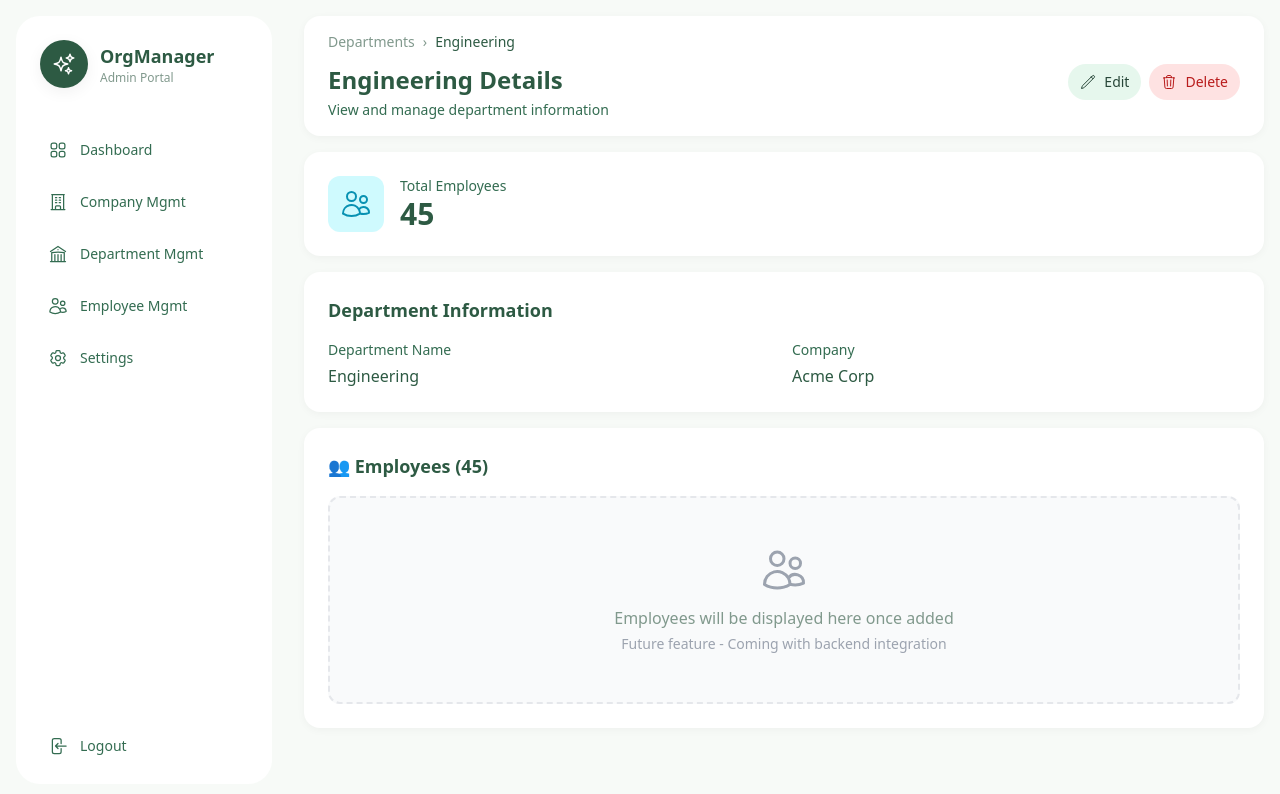
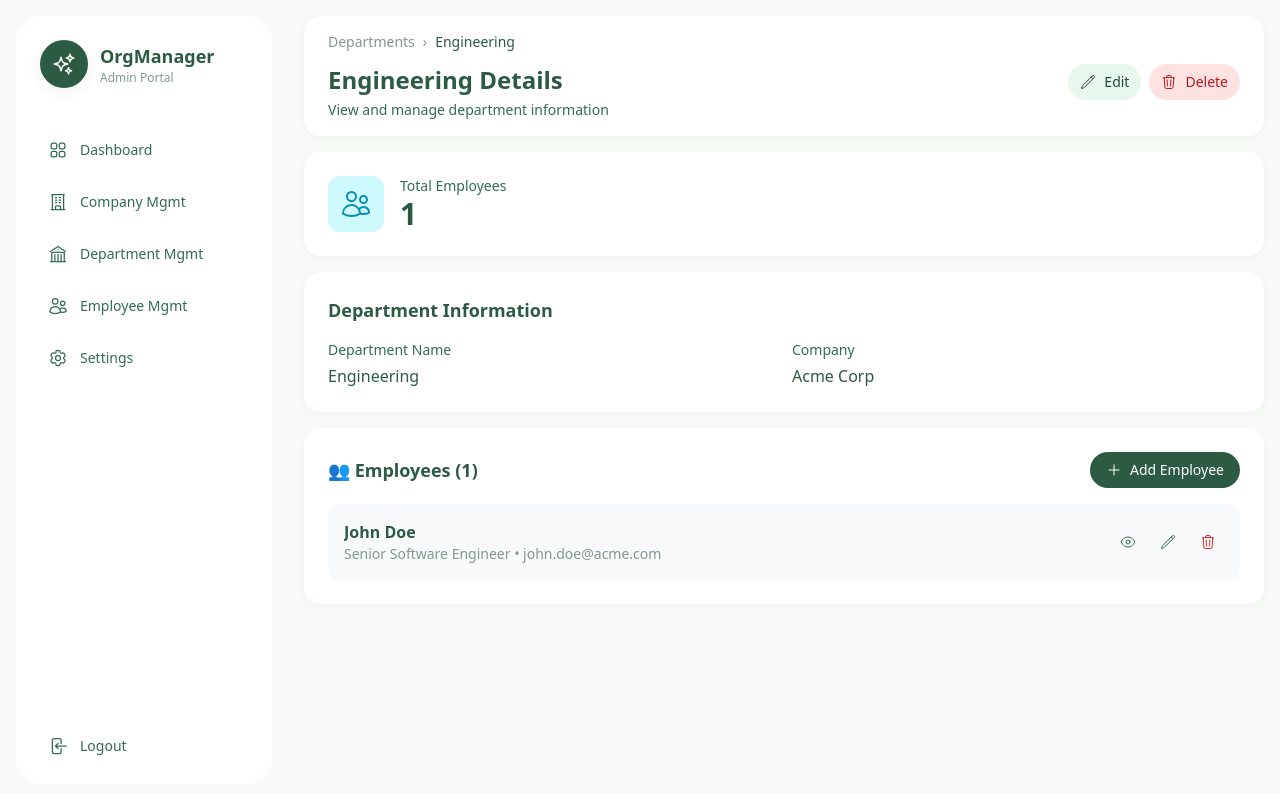
Before and after one commit to ahmednajibe/ems-task, a Vue app: page /departments/1 in a window 1280 px wide. Shown: the top 794 px of the page. Built offline with nearby package versions, Linux system fonts and the light colour scheme.

Commit message:
feat: add company and department detail views, employee form view, and department modal component

```diff
--- a/src/components/departments/DepartmentModal.vue
+++ b/src/components/departments/DepartmentModal.vue
@@ -7,6 +7,7 @@ import { XMarkIcon } from '@heroicons/vue/24/outline'
 interface Props {
   isOpen: boolean
   department?: Department | null
+  preselectedCompanyId?: string
 }
 
 interface Emits {
@@ -41,7 +42,10 @@ watch(() => props.department, (department) => {
       companyId: department.companyId
     }
   } else {
-    resetForm()
+    formData.value = {
+      name: '',
+      companyId: props.preselectedCompanyId || ''
+    }
   }
 }, { immediate: true })
 
@@ -94,7 +98,8 @@ const handleClose = () => {
             <select
               v-model="formData.companyId"
               required
-              class="w-full px-4 py-2.5 bg-white border border-neutral-200 rounded-xl focus:border-primary-500 focus:ring-2 focus:ring-primary-100 outline-none transition-all"
+              :disabled="!!preselectedCompanyId"
+              class="w-full px-4 py-2.5 bg-white border border-neutral-200 rounded-xl focus:border-primary-500 focus:ring-2 focus:ring-primary-100 outline-none transition-all disabled:bg-neutral-50 disabled:cursor-not-allowed"
             >
               <option value="">Select a company...</option>
               <option
--- a/src/views/CompanyDetailView.vue
+++ b/src/views/CompanyDetailView.vue
@@ -456,6 +456,7 @@ const cancelDeleteEmployee = () => {
       v-if="company"
       :is-open="isDepartmentModalOpen"
       :department="editingDepartment"
+      :preselected-company-id="company.id"
       @close="closeDepartmentModal"
       @save="handleSaveDepartment"
     />
--- a/src/views/DepartmentDetailView.vue
+++ b/src/views/DepartmentDetailView.vue
@@ -3,21 +3,31 @@ import { ref, computed } from 'vue'
 import { useRoute, useRouter } from 'vue-router'
 import { useDepartmentsStore } from '@/store/departments'
 import { useCompaniesStore } from '@/store/companies'
+import { useEmployeesStore } from '@/store/employees'
 import { useToastStore } from '@/store/toast'
 import DashboardLayout from '@/components/layout/DashboardLayout.vue'
 import ConfirmDialog from '@/components/common/ConfirmDialog.vue'
 import {
   PencilIcon,
   TrashIcon,
-  UsersIcon
+  UsersIcon,
+  PlusIcon,
+  EyeIcon
 } from '@heroicons/vue/24/outline'
 
+// ==========================================
+// 1. STORES & ROUTER
+// ==========================================
 const route = useRoute()
 const router = useRouter()
 const departmentsStore = useDepartmentsStore()
 const companiesStore = useCompaniesStore()
+const employeesStore = useEmployeesStore()
 const toastStore = useToastStore()
 
+// ==========================================
+// 2. COMPUTED - DEPARTMENT DATA
+// ==========================================
 const departmentId = computed(() => route.params.id as string)
 const department = computed(() => departmentsStore.getDepartmentById(departmentId.value))
 const company = computed(() =>
@@ -30,10 +40,26 @@ if (!department.value) {
   router.push('/departments')
 }
 
+// ==========================================
+// 3. COMPUTED - FILTERED DATA
+// ==========================================
+const departmentEmployees = computed(() => {
+  if (!department.value) return []
+  return employeesStore.getEmployeesByDepartment(department.value.id)
+})
+
+// ==========================================
+// 4. REACTIVE STATE
+// ==========================================
 const isConfirmOpen = ref(false)
+const isEmployeeDeleteOpen = ref(false)
+const employeeToDelete = ref<any>(null)
 
+// ==========================================
+// 5. DEPARTMENT ACTIONS
+// ==========================================
 const handleEdit = () => {
-  toastStore.info('Edit functionality - Coming soon!')
+  toastStore.info('Edit department name - Coming soon!')
 }
 
 const handleDelete = () => {
@@ -54,6 +80,45 @@ const cancelDelete = () => {
 
 const handleBack = () => {
   router.push('/departments')
+}
+
+// ==========================================
+// 6. EMPLOYEE ACTIONS
+// ==========================================
+const handleAddEmployee = () => {
+  if (!department.value || !company.value) return
+  router.push(`/employees/create?companyId=${company.value.id}&departmentId=${department.value.id}`)
+}
+
+const handleViewEmployee = (id: string) => {
+  router.push(`/employees/${id}`)
+}
+
+const handleEditEmployee = (id: string) => {
+  router.push(`/employees/${id}/edit`)
+}
+
+const handleDeleteEmployee = (id: string) => {
+  const employee = employeesStore.getEmployeeById(id)
+  if (!employee) return
+
+  employeeToDelete.value = employee
+  isEmployeeDeleteOpen.value = true
+}
+
+const confirmDeleteEmployee = () => {
+  if (!employeeToDelete.value) return
+
+  employeesStore.deleteEmployee(employeeToDelete.value.id)
+  toastStore.success(`${employeeToDelete.value.name} deleted successfully`)
+
+  isEmployeeDeleteOpen.value = false
+  employeeToDelete.value = null
+}
+
+const cancelDeleteEmployee = () => {
+  isEmployeeDeleteOpen.value = false
+  employeeToDelete.value = null
 }
 </script>
 
@@ -90,7 +155,7 @@ const handleBack = () => {
               class="hidden sm:flex items-center justify-center gap-2 px-3 py-2 bg-primary-100 hover:bg-primary-200 text-primary-700 rounded-lg md:rounded-full transition-colors text-sm whitespace-nowrap"
             >
               <PencilIcon class="w-4 h-4" />
-              <span class="hidden sm:inline">Edit</span>
+              <span>Edit</span>
             </button>
 
             <!-- Delete Button -->
@@ -113,7 +178,7 @@ const handleBack = () => {
           </div>
           <div>
             <div class="text-sm text-neutral-600">Total Employees</div>
-            <div class="text-3xl font-bold text-neutral-800">{{ department.employeeCount }}</div>
+            <div class="text-3xl font-bold text-neutral-800">{{ departmentEmployees.length }}</div>
           </div>
         </div>
       </div>
@@ -135,21 +200,75 @@ const handleBack = () => {
         </div>
       </div>
 
-      <!-- Employees Placeholder -->
+      <!-- Employees Section -->
       <div class="bg-white shadow-soft rounded-2xl p-6">
-        <h2 class="text-lg font-semibold text-neutral-800 mb-4">
-          👥 Employees ({{ department.employeeCount }})
-        </h2>
-        <div class="text-center py-12 bg-neutral-50 rounded-xl border-2 border-dashed border-neutral-200">
+        <div class="flex items-center justify-between mb-4">
+          <h2 class="text-lg font-semibold text-neutral-800">
+            👥 Employees ({{ departmentEmployees.length }})
+          </h2>
+          <button
+            @click="handleAddEmployee"
+            class="flex items-center gap-2 px-4 py-2 bg-primary-500 hover:bg-primary-600 text-white rounded-full text-sm transition-colors"
+          >
+            <PlusIcon class="w-4 h-4" />
+            Add Employee
+          </button>
+        </div>
+
+        <!-- Employees List -->
+        <div v-if="departmentEmployees.length > 0" class="space-y-2">
+          <div
+            v-for="employee in departmentEmployees"
+            :key="employee.id"
+            class="flex items-center justify-between p-4 bg-neutral-50 rounded-xl hover:bg-neutral-100 transition-colors"
+          >
+            <div class="flex-1 min-w-0">
+              <div class="font-semibold text-neutral-800 truncate">{{ employee.name }}</div>
+              <div class="text-sm text-neutral-500 truncate">
+                {{ employee.designation || 'No position' }} • {{ employee.email }}
+              </div>
+            </div>
+            <div class="flex items-center gap-2">
+              <button
+                @click="handleViewEmployee(employee.id)"
+                class="p-2 hover:bg-white rounded-lg transition-colors"
+                title="View Employee"
+              >
+                <EyeIcon class="w-4 h-4 text-neutral-600" />
+              </button>
+              <button
+                @click="handleEditEmployee(employee.id)"
+                class="p-2 hover:bg-white rounded-lg transition-colors"
+                title="Edit Employee"
+              >
+                <PencilIcon class="w-4 h-4 text-neutral-600" />
+              </button>
+              <button
+                @click="handleDeleteEmployee(employee.id)"
+                class="p-2 hover:bg-white rounded-lg transition-colors"
+                title="Delete Employee"
+              >
+                <TrashIcon class="w-4 h-4 text-red-600" />
+              </button>
+            </div>
+          </div>
+        </div>
+
+        <!-- Empty State -->
+        <div v-else class="text-center py-12 bg-neutral-50 rounded-xl">
           <UsersIcon class="w-12 h-12 text-neutral-400 mx-auto mb-3" />
-          <p class="text-neutral-500">Employees will be displayed here once added</p>
-          <p class="text-sm text-neutral-400 mt-1">Future feature - Coming with backend integration</p>
+          <p class="text-neutral-500">No employees in this department yet</p>
+          <button
+            @click="handleAddEmployee"
+            class="mt-3 text-primary-600 hover:text-primary-700 text-sm font-medium"
+          >
+            Add your first employee
+          </button>
         </div>
       </div>
-
     </div>
 
-    <!-- Confirm Dialog -->
+    <!-- Modals & Dialogs -->
     <ConfirmDialog
       v-if="department"
       :is-open="isConfirmOpen"
@@ -161,5 +280,16 @@ const handleBack = () => {
       @confirm="confirmDelete"
       @cancel="cancelDelete"
     />
+
+    <ConfirmDialog
+      :is-open="isEmployeeDeleteOpen"
+      title="Delete Employee"
+      :message="employeeToDelete ? `Are you sure you want to delete ${employeeToDelete.name}? This action cannot be undone.` : ''"
+      confirm-text="Delete"
+      cancel-text="Cancel"
+      type="danger"
+      @confirm="confirmDeleteEmployee"
+      @cancel="cancelDeleteEmployee"
+    />
   </DashboardLayout>
 </template>
--- a/src/views/EmployeeFormView.vue
+++ b/src/views/EmployeeFormView.vue
@@ -25,8 +25,8 @@ const formData = ref({
   mobile: '',
   address: '',
   designation: '',
-  companyId: '',
-  departmentId: '',
+  companyId: route.query.companyId as string || '',
+  departmentId: route.query.departmentId as string || '',
   status: 'Application Received' as EmployeeStatus,
   hiredOn: ''
 })
@@ -227,6 +227,7 @@ const handleCancel = () => {
               <select
                 v-model="formData.companyId"
                 required
+                :disabled="!!route.query.companyId"
                 class="w-full px-4 py-2.5 bg-white border border-neutral-200 rounded-xl focus:border-primary-500 focus:ring-2 focus:ring-primary-100 outline-none transition-all"
               >
                 <option value="">Select a company...</option>
@@ -248,7 +249,7 @@ const handleCancel = () => {
               <select
                 v-model="formData.departmentId"
                 required
-                :disabled="!formData.companyId"
+                :disabled="!formData.companyId || !!route.query.departmentId"
                 class="w-full px-4 py-2.5 bg-white border border-neutral-200 rounded-xl focus:border-primary-500 focus:ring-2 focus:ring-primary-100 outline-none transition-all disabled:bg-neutral-50 disabled:cursor-not-allowed"
               >
                 <option value="">{{ formData.companyId ? 'Select a department...' : 'Select company first' }}</option>
```
